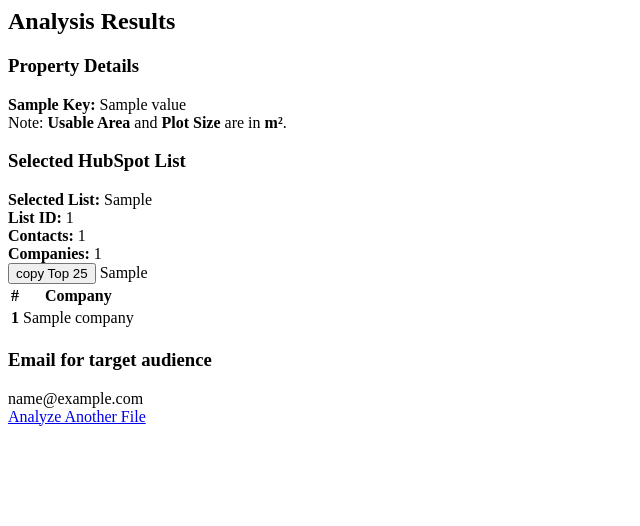
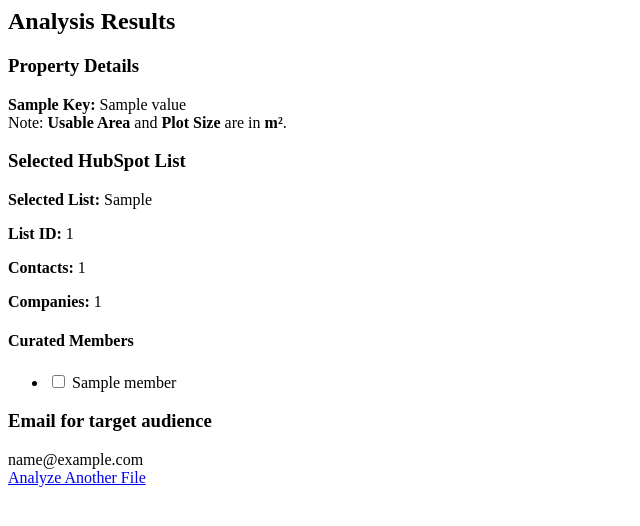
Before and after one commit to OtenMoten/real-estate-expose-processor, a Python web app: template templates/result.html in a window 1280 px wide. Shown: the top 526 px of the page, without its empty margins (0-640 px from the left). Run offline with Jinja, Linux system fonts and the light colour scheme; the template is opened without the code that fills it: most values are stand-ins (such as "Sample title", 1, 10 or a date in 2020).

Commit message:
added list for top 25

```diff
--- a/models.py
+++ b/models.py
@@ -58,5 +58,5 @@ class TaskResult(BaseModel):
     selected_list_id: Optional[str] = Field(default="")
     selected_contacts: List[Contact] = Field(default_factory=list)
     selected_companies: List[Company] = Field(default_factory=list)
-    curated_member: str = Field(default="error with GPT")
+    curated_member: List[str] = Field(default_factory=list)
     email: Optional[str] = Field(default="")
--- a/router.py
+++ b/router.py
@@ -1,3 +1,4 @@
+import ast
 import logging
 from typing import List, Tuple
 from flask import Flask, request, jsonify
@@ -76,6 +77,8 @@ class Router:
             elif len(companies) > 0:
                 curated_member = self.curate_member(task_id, "; ".join(f"{company.name}" for company in companies))
 
+            curated_member = Util.string_to_list(curated_member)
+
             html_email = self.generate_email(task_id, text, selected_list_name)
 
             self.task_manager.update_progress(task_id, "Complete", 100)
--- a/templates/result.html
+++ b/templates/result.html
@@ -10,7 +10,6 @@
                     <div class="card-header bg-info text-white">
                         <h3 id="property-details" class="h5 mb-0">Property Details</h3>
                     </div>
-
                     <div class="card-body">
                         {% if results.key_facts %}
                         {% for key, value in results.key_facts.items() %}
@@ -22,80 +21,55 @@
                             {% endfor %}
                         </ul>
                         {% else %}
-                        {{ value }}
+                        {{ value }}<br>
                         {% endif %}
-                        <br>
                         {% endfor %}
                         {% else %}
                         No property details found
                         {% endif %}
                     </div>
-
                     <div class="card-footer">
                         Note: <strong>Usable Area</strong> and <strong>Plot Size</strong> are in <strong>m²</strong>.
                     </div>
                 </div>
 
+                <!-- Modified Selected HubSpot List card -->
                 <div class="card mb-3">
                     <div class="card-header bg-danger text-white">
                         <h3 id="selected-list" class="h5 mb-0">Selected HubSpot List</h3>
                     </div>
-
                     <div class="card-body">
                         {% if results.selected_list %}
-                        <strong>Selected List:</strong> {{ results.selected_list }}<br>
-                        <strong>List ID:</strong> {{ results.selected_list_id }}<br>
-                        <strong>Contacts:</strong> {{ results.selected_contacts|length }}<br>
-                        <strong>Companies:</strong> {{ results.selected_companies|length }}<br>
-                        <button class="btn btn-primary btn-sm" onclick="copyContent(this)">copy Top 25</button>
-                        <span id="curated-member">{{ results.curated_member }}</span>
-                        <script>
-                            function copyContent(btn) {
-                                const elem = document.querySelector('#curated-member');
-                                const content = elem.textContent.trim();
+                        <p><strong>Selected List:</strong> {{ results.selected_list }}</p>
+                        <p><strong>List ID:</strong> {{ results.selected_list_id }}</p>
+                        <p><strong>Contacts:</strong> {{ results.selected_contacts|length }}</p>
+                        <p><strong>Companies:</strong> {{ results.selected_companies|length }}</p>
 
-                                navigator.clipboard.writeText(content).then(() => {
-                                    btn.innerHTML = 'Copied!';
-                                    btn.classList.add('btn-success');
-                                    btn.classList.add('disabled');
-                                    btn.classList.remove('btn-primary');
-
-                                    setTimeout(() => {
-                                        btn.innerHTML = 'Copy';
-                                        btn.classList.remove('btn-success');
-                                        btn.classList.remove('disabled');
-                                        btn.classList.add('btn-primary');
-                                    }, 2000);
-                                });
-                            }
-                        </script>
-                        <table class="table table-light table-hover table-striped table-responsive">
-                            <thead>
-                            <tr>
-                                <th scope="col">#</th>
-                                <th scope="col">Company</th>
-                            </tr>
-                            </thead>
-                            <tbody>
-                            {% for company in results.selected_companies %}
-                            <tr>
-                                <th scope="row">{{company.hs_object_id}}</th>
-                                <td>{{company.name}}</td>
-                            </tr>
+                        <h4>Curated Members</h4>
+                        <ul class="list-group" id="curatedMemberList">
+                            {% for member in results.curated_member %}
+                            <li class="list-group-item">
+                                <div class="form-check">
+                                    <input class="form-check-input" type="checkbox" value=""
+                                           id="member{{ loop.index }}">
+                                    <label class="form-check-label" for="member{{ loop.index }}">
+                                        {{ member }}
+                                    </label>
+                                </div>
+                            </li>
                             {% endfor %}
-                            </tbody>
-                        </table>
+                        </ul>
                         {% else %}
                         No list was selected
                         {% endif %}
                     </div>
                 </div>
 
+                <!-- Email for target audience card remains unchanged -->
                 <div class="card mb-3">
                     <div class="card-header bg-warning text-white">
                         <h3 id="email" class="h5 mb-0">Email for target audience</h3>
                     </div>
-
                     <div class="card-body">
                         {% if results.email %}
                         {{ results.email|safe }}
```
Also changed, not shown: util.py (+42 -0 lines).
